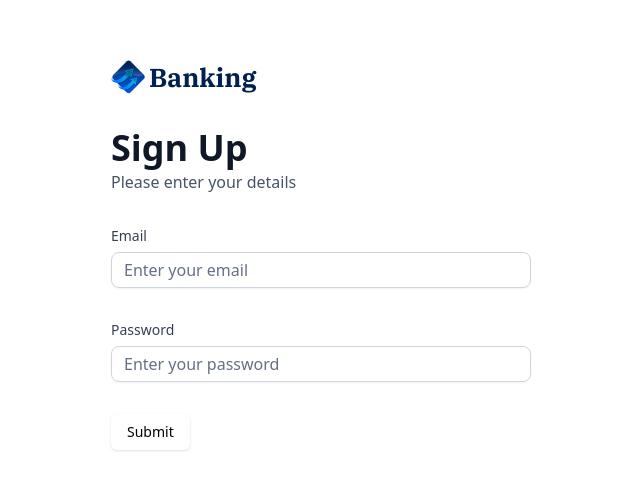
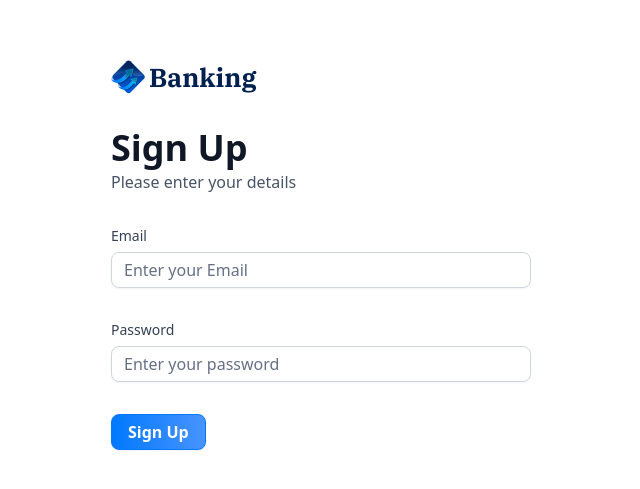
Before and after one commit to abhijaykheechee/banking-app, a Next.js app: page /sign-up in a window 1280 px wide. Shown: the part 145-634 px from the top of the page, without its empty margins (319-959 px from the left). Built offline with nearby package versions, Linux system fonts and the light colour scheme.

Commit message:
replace FormField with CustomInput component

```diff
--- a/components/ui/AuthForm.tsx
+++ b/components/ui/AuthForm.tsx
@@ -7,16 +7,10 @@ import { z } from "zod";
 import { zodResolver } from "@hookform/resolvers/zod";
 import { useForm } from "react-hook-form";
 import { Button } from "@/components/ui/button";
-import {
-  Form,
-  FormControl,
-  FormDescription,
-  FormField,
-  FormItem,
-  FormLabel,
-  FormMessage,
-} from "@/components/ui/form";
-import { Input } from "@/components/ui/input";
+import { Form } from "@/components/ui/form";
+import CustomInput from "./CustomInput";
+import { authFormSchema } from "@/lib/utils";
+import { Loader2 } from "lucide-react";
 
 const formSchema = z.object({
   email: z.string().email(),
@@ -24,19 +18,20 @@ const formSchema = z.object({
 
 const AuthForm = ({ type }: { type: String }) => {
   const [user, setUser] = useState(null);
+  const [isLoading, setIsLoading] = useState(false);
 
-  const form = useForm<z.infer<typeof formSchema>>({
-    resolver: zodResolver(formSchema),
+  const form = useForm<z.infer<typeof authFormSchema>>({
+    resolver: zodResolver(authFormSchema),
     defaultValues: {
       email: "",
+      password: "",
     },
   });
 
-  // 2. Define a submit handler.
-  function onSubmit(values: z.infer<typeof formSchema>) {
-    // Do something with the form values.
-    // ✅ This will be type-safe and validated.
+  function onSubmit(values: z.infer<typeof authFormSchema>) {
+    setIsLoading(true);
     console.log(values);
+    setIsLoading(false);
   }
 
   return (
@@ -69,46 +64,34 @@ const AuthForm = ({ type }: { type: String }) => {
         <>
           <Form {...form}>
             <form onSubmit={form.handleSubmit(onSubmit)} className="space-y-8">
-              <FormField
+              <CustomInput
                 control={form.control}
-                name="email"
-                render={({ field }) => (
-                  <div className="form-item">
-                    <FormLabel className="form-label">Email</FormLabel>
-                    <div className="flex w-full flex-col">
-                      <FormControl>
-                        <Input
-                          placeholder="Enter your email"
-                          className="input-class"
-                          {...field}
-                        />
-                      </FormControl>
-                      <FormMessage className="form-message mt-2"></FormMessage>
-                    </div>
-                  </div>
+                name={"email"}
+                label={"Email"}
+                placeholder={"Enter your Email"}
+              />
+              <CustomInput
+                control={form.control}
+                name={"password"}
+                label={"Password"}
+                placeholder={"Enter your password"}
+              />
+              <Button
+                type="submit"
+                disabled={isLoading}
+                className="form-btn hover:text-gray-300"
+              >
+                {isLoading ? (
+                  <>
+                    <Loader2 size={20} className="animate-spin" /> &nbsp;
+                    Loading...
+                  </>
+                ) : type === "sign-in" ? (
+                  "Sign In"
+                ) : (
+                  "Sign Up"
                 )}
-              />
-              <FormField
-                control={form.control}
-                name="password"
-                render={({ field }) => (
-                  <div className="form-item">
-                    <FormLabel className="form-label">Password</FormLabel>
-                    <div className="flex w-full flex-col">
-                      <FormControl>
-                        <Input
-                          placeholder="Enter your password"
-                          className="input-class"
-                          type="password"
-                          {...field}
-                        />
-                      </FormControl>
-                      <FormMessage className="form-message mt-2"></FormMessage>
-                    </div>
-                  </div>
-                )}
-              />
-              <Button type="submit">Submit</Button>
+              </Button>
             </form>
           </Form>
         </>
--- /dev/null
+++ b/components/ui/CustomInput.tsx
@@ -0,0 +1,38 @@
+import { Control, FieldPath } from "react-hook-form";
+import { FormControl, FormField, FormLabel, FormMessage } from "./form";
+import { Input } from "./input";
+import { z } from "zod";
+import { authFormSchema } from "@/lib/utils";
+
+interface CustomInput {
+  control: Control<z.infer<typeof authFormSchema>>;
+  name: FieldPath<z.infer<typeof authFormSchema>>;
+  label: string;
+  placeholder: string;
+}
+
+const CustomInput = ({ control, name, label, placeholder }: CustomInput) => {
+  return (
+    <FormField
+      control={control}
+      name={name}
+      render={({ field }) => (
+        <div className="form-item">
+          <FormLabel className="form-label">{label}</FormLabel>
+          <div className="flex w-full flex-col">
+            <FormControl>
+              <Input
+                placeholder={placeholder}
+                className="input-class"
+                type={name === "password" ? "password" : "text"}
+                {...field}
+              />
+            </FormControl>
+            <FormMessage className="form-message mt-2"></FormMessage>
+          </div>
+        </div>
+      )}
+    />
+  );
+};
+export default CustomInput;
--- a/lib/utils.ts
+++ b/lib/utils.ts
@@ -2,6 +2,7 @@
 import { type ClassValue, clsx } from "clsx";
 import qs from "query-string";
 import { twMerge } from "tailwind-merge";
+import { z } from "zod";
 
 export function cn(...inputs: ClassValue[]) {
   return twMerge(clsx(inputs));
@@ -193,3 +194,8 @@ export const getTransactionStatus = (date: Date) => {
 
   return date > twoDaysAgo ? "Processing" : "Success";
 };
+
+export const authFormSchema = z.object({
+  email: z.string().email(),
+  password: z.string().min(8),
+});
```
